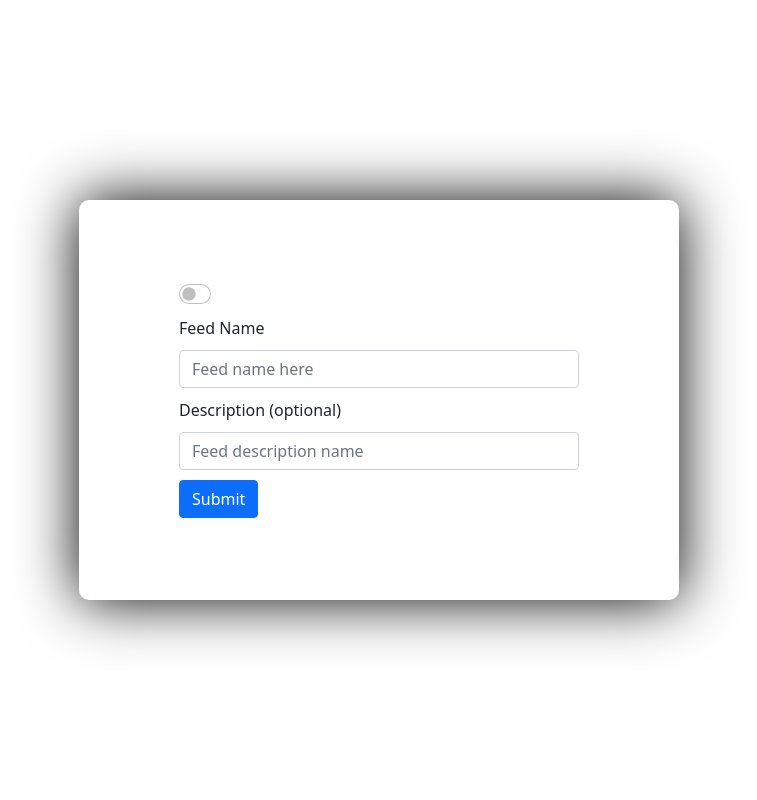
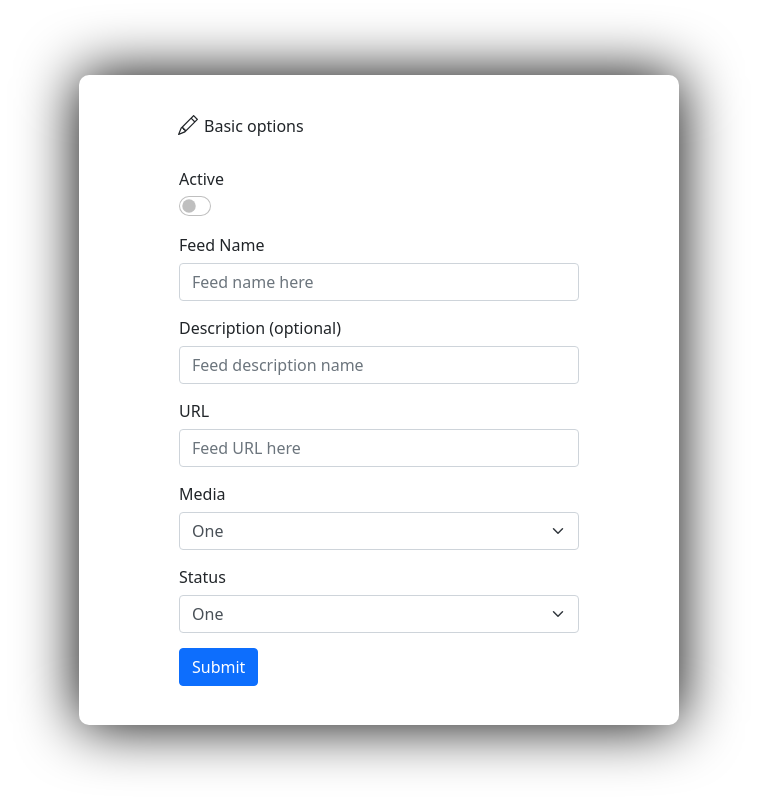
Before and after one commit to peterwangdfwsb/Practice-Scss, a React (Create React App) app: page / in a window 1280 px wide. Shown: the whole page, without its empty margins (261-1018 px from the left). Built offline with nearby package versions, Linux system fonts and the light colour scheme.

Commit message:
RWD Updated

```diff
--- a/public/index.html
+++ b/public/index.html
@@ -5,6 +5,7 @@
     <link rel="icon" href="%PUBLIC_URL%/favicon.ico" />
     <meta name="viewport" content="width=device-width, initial-scale=1" />
     <meta name="theme-color" content="#000000" />
+    <meta name="viewport" content="width=device-width, initial-scale=1.0">
     <meta
       name="description"
       content="Web site created using create-react-app"
--- a/src/App.js
+++ b/src/App.js
@@ -130,19 +130,54 @@ const App =() => {
       </div> */}
 
     <form className={styles.formcontainer}>
+      {/* <div id={styles.activeCheck}>
+        <p>Active</p>
+      </div>  */}
+      <div id={styles.editIcon}>
+      <svg xmlns="http://www.w3.org/2000/svg" width="20" height="20" fill="currentColor" className="bi bi-pencil" viewBox="0 0 16 16" id={styles.editImg}>
+        <path d="M12.146.146a.5.5 0 0 1 .708 0l3 3a.5.5 0 0 1 0 .708l-10 10a.5.5 0 0 1-.168.11l-5 2a.5.5 0 0 1-.65-.65l2-5a.5.5 0 0 1 .11-.168l10-10zM11.207 2.5 13.5 4.793 14.793 3.5 12.5 1.207 11.207 2.5zm1.586 3L10.5 3.207 4 9.707V10h.5a.5.5 0 0 1 .5.5v.5h.5a.5.5 0 0 1 .5.5v.5h.293l6.5-6.5zm-9.761 5.175-.106.106-1.528 3.821 3.821-1.528.106-.106A.5.5 0 0 1 5 12.5V12h-.5a.5.5 0 0 1-.5-.5V11h-.5a.5.5 0 0 1-.468-.325z"/>
+      </svg>
+        <p id={styles.editTxt}> Basic options </p>
+      </div>
 
-      <div className={cx(globalStyles["form-check"], globalStyles["form-switch"])} id={styles.checkIcon}>
-        <input className={cx(globalStyles["form-check-input"])} type={"checkbox"} />
+      <div id={styles.toggleIcon}>
+        <p id={styles.activeTxt}> Active </p>
+        <div className={cx(globalStyles["form-check"], globalStyles["form-switch"])} id={styles.checkIcon}>
+          <input className={cx(globalStyles["form-check-input"])} type={"checkbox"} />
+        </div>
       </div>
 
       <div className={cx(globalStyles["form-group"])} id={styles.feedNameContainer}>
-        <label for="feedName" id={styles.feedNameLabel}>Feed Name</label>
+        <label id={styles.feedNameLabel}>Feed Name</label>
         <input className={cx(globalStyles["form-control"])} id={styles.feedName} placeholder="Feed name here" />
       </div>
 
       <div className={cx(globalStyles["form-group"])} id={styles.descriptionContainer}>
-        <label for="description" id={styles.descriptionLabel}>Description (optional)</label>
+        <label id={styles.descriptionLabel}>Description (optional)</label>
         <input className={cx(globalStyles["form-control"])} id={styles.description} placeholder="Feed description name" />
+      </div>
+
+      <div className={cx(globalStyles["form-group"])} id={styles.urlContainer}>
+        <label id={styles.urlLabel}> URL </label>
+        <input className={cx(globalStyles["form-control"])} id={styles.url} placeholder="Feed URL here" />
+      </div>
+
+      <div id={styles.mediaContainer}>
+        <label id={styles.mediaLabel}> Media </label>
+        <select className={cx(globalStyles["form-select"])} aria-label="Default select example" id={styles.media}>
+          <option value="1">One</option>
+          <option value="2">Two</option>
+          <option value="3">Three</option>
+        </select>
+      </div>
+
+      <div id={styles.statusContainer}>
+        <label id={styles.statusLabel}> Status </label>
+        <select className={cx(globalStyles["form-select"])} aria-label="Default select example" id={styles.status}>
+          <option value="1">One</option>
+          <option value="2">Two</option>
+          <option value="3">Three</option>
+        </select>
       </div>
 
       <button type="submit" className={cx(globalStyles["btn"], globalStyles["btn-primary"])}>Submit</button>
--- a/src/App.module.scss
+++ b/src/App.module.scss
@@ -130,7 +130,7 @@ $primary-color: rgb(214, 40, 40);
     }
 }
 
-html, body, #app #app>div{
+html, body, #root /*#app>div*/{
     height: 100%;
     display: flex;
     justify-content: center;
@@ -138,8 +138,9 @@ html, body, #app #app>div{
     //background-color: rgba(0,0,0,.3);
 }
 
+@media screen and (min-width: 777px) {
     .container {
-    height: 400px;
+        height: 650px;
         width: 600px;
         //background-color: rgba(255,255,255,0.7);
         border-radius: 10px;
@@ -152,29 +153,184 @@ html, body, #app #app>div{
         > .formcontainer {
             width: 400px;
 
-        > #checkIcon{
-            margin-bottom: 10px;
+            > #editIcon {
+                display: flex;
+                //justify-content: start;
+                //border: 1px solid black;
+
+                > #editImg {
+                    margin-right: 5px;
+                    position: relative;
+                    top: 1px;
+                    right: 1px;
+                }
+            }
+
+            > #toggleIcon {
+                //border: 1px solid black;
+                // display: flex;
+                // flex-direction: column;
+
+                > #activeTxt {
+                    position: relative;
+                    top: 13px;
+                    //border: 1px solid black;
+                }
+
+                > #checkIcon {
+                    //border: 1px solid black;
+                    margin-bottom: 15px;
+                }
             }
 
             > #feedNameContainer{
                 > #feedNameLabel {
-                margin-bottom: 10px;
+                    margin-bottom: 6px;
                 }
 
                 > #feedName {
-                margin-bottom: 10px;
+                    margin-bottom: 15px;
                 }
             }
 
             > #descriptionContainer{
                 > #descriptionLabel {
-                margin-bottom: 10px;
+                    margin-bottom: 6px;
                 }
 
                 > #description {
-                margin-bottom: 10px;
+                    margin-bottom: 15px;
+                }
+            }
+
+            > #urlContainer{
+                > #urlLabel {
+                    margin-bottom: 6px;
+                }
+
+                > #url {
+                    margin-bottom: 15px;
+                }
+            }
+
+            > #mediaContainer{
+                > #mediaLabel {
+                    margin-bottom: 6px;
+                }
+
+                > #media {
+                    margin-bottom: 15px;
+                }
+            }
+
+            > #statusContainer{
+                > #statusLabel {
+                    margin-bottom: 6px;
+                }
+
+                > #status {
+                    margin-bottom: 15px;
                 }
             }
 
         }
     }
+
+}
+
+// .container {
+//     height: 650px;
+//     width: 600px;
+//     //background-color: rgba(255,255,255,0.7);
+//     border-radius: 10px;
+//     backdrop-filter: blur(5px);
+//     box-shadow: 0 0 60px #000;
+//     display: flex;
+//     justify-content: center;
+//     align-items: center;
+
+//     > .formcontainer {
+//         width: 400px;
+
+//         > #editIcon {
+//             display: flex;
+//             //justify-content: start;
+//             //border: 1px solid black;
+
+//             > #editImg {
+//                 margin-right: 5px;
+//                 position: relative;
+//                 top: 1px;
+//                 right: 1px;
+//             }
+//         }
+
+//         > #toggleIcon {
+//             //border: 1px solid black;
+//             // display: flex;
+//             // flex-direction: column;
+
+//             > #activeTxt {
+//                 position: relative;
+//                 top: 13px;
+//                 //border: 1px solid black;
+//             }
+
+//             > #checkIcon {
+//                 //border: 1px solid black;
+//                 margin-bottom: 15px;
+//             }
+//         }
+
+//         > #feedNameContainer{
+//             > #feedNameLabel {
+//                 margin-bottom: 6px;
+//             }
+
+//             > #feedName {
+//                 margin-bottom: 15px;
+//             }
+//         }
+
+//         > #descriptionContainer{
+//             > #descriptionLabel {
+//                 margin-bottom: 6px;
+//             }
+
+//             > #description {
+//                 margin-bottom: 15px;
+//             }
+//         }
+
+//         > #urlContainer{
+//             > #urlLabel {
+//                 margin-bottom: 6px;
+//             }
+
+//             > #url {
+//                 margin-bottom: 15px;
+//             }
+//         }
+
+//         > #mediaContainer{
+//             > #mediaLabel {
+//                 margin-bottom: 6px;
+//             }
+
+//             > #media {
+//                 margin-bottom: 15px;
+//             }
+//         }
+
+//         > #statusContainer{
+//             > #statusLabel {
+//                 margin-bottom: 6px;
+//             }
+
+//             > #status {
+//                 margin-bottom: 15px;
+//             }
+//         }
+
+//     }
+// }
```
Lines whose indentation alone changed are shown as unchanged.
